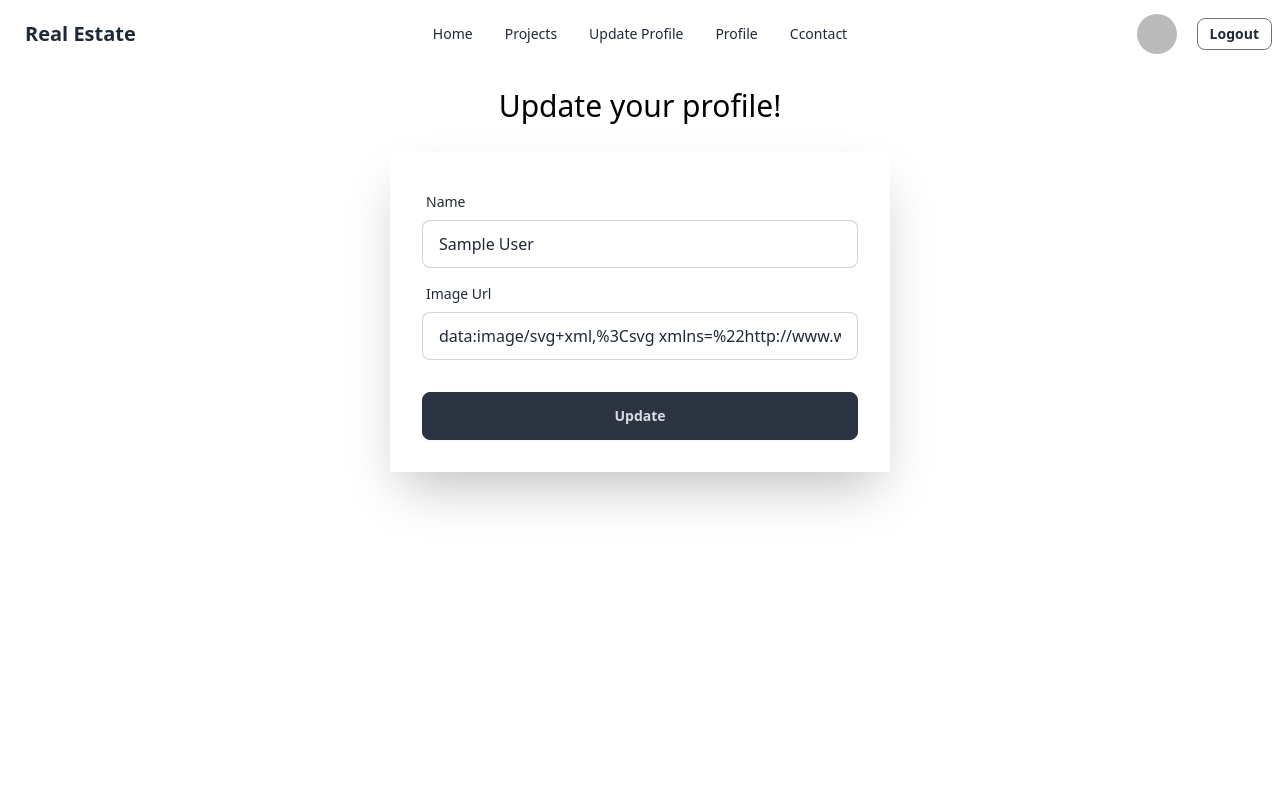
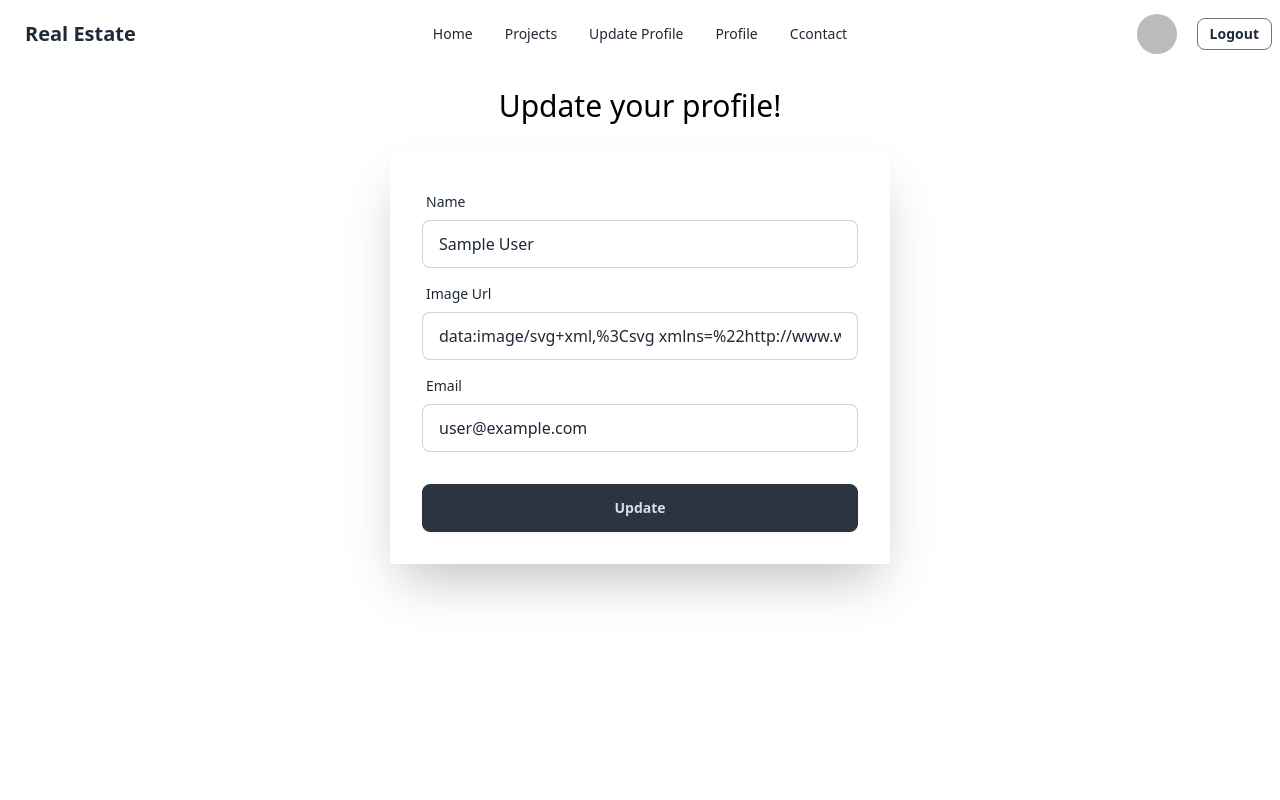
Before and after one commit to rijviislam/crestview-estates, a React (Vite) app: page /updateprofile in a window 1280 px wide. Shown: the top 800 px of the page. Built offline with nearby package versions, Linux system fonts and the light colour scheme; no server answers; sample sign-in values are in the browser's storage.

Commit message:
feat: added email update field

```diff
--- a/src/Pages/UpdateProfile/UpdateProfile.jsx
+++ b/src/Pages/UpdateProfile/UpdateProfile.jsx
@@ -9,17 +9,24 @@ export default function UpdateProfile() {
   const { user, setUser } = useContext(AuthContext);
   const [updateName, setUpdateName] = useState(user?.displayName || "");
   const [imagUrl, setImageUrl] = useState(user?.photoURL || "");
-  console.log(updateName, imagUrl);
+  const [userEmail, setUserEmail] = useState(user?.email || "");
   const handleUpdate = (e) => {
     e.preventDefault();
     updateProfile(auth.currentUser, {
+      email: userEmail,
       displayName: updateName,
       photoURL: imagUrl,
     })
       .then(() => {
-        setUser({ ...user, displayName: updateName, photoURL: imagUrl });
+        setUser({
+          ...user,
+          email: userEmail,
+          displayName: updateName,
+          photoURL: imagUrl,
+        });
         setUpdateName("");
         setImageUrl("");
+        setUserEmail("");
       })
       .catch(() => {
         console.error("error here");
@@ -61,6 +68,18 @@ export default function UpdateProfile() {
                   onChange={(e) => setImageUrl(e.target.value)}
                 />
               </div>
+              <div className="form-control">
+                <label className="label">
+                  <span className="label-text">Email</span>
+                </label>
+                <input
+                  type="email"
+                  placeholder="Email"
+                  defaultValue={user.email}
+                  className="input input-bordered"
+                  onChange={(e) => setUserEmail(e.target.value)}
+                />
+              </div>
               <div className="form-control mt-6 p-0">
                 <button onClick={handleUpdate} className="btn btn-neutral">
                   Update
```
